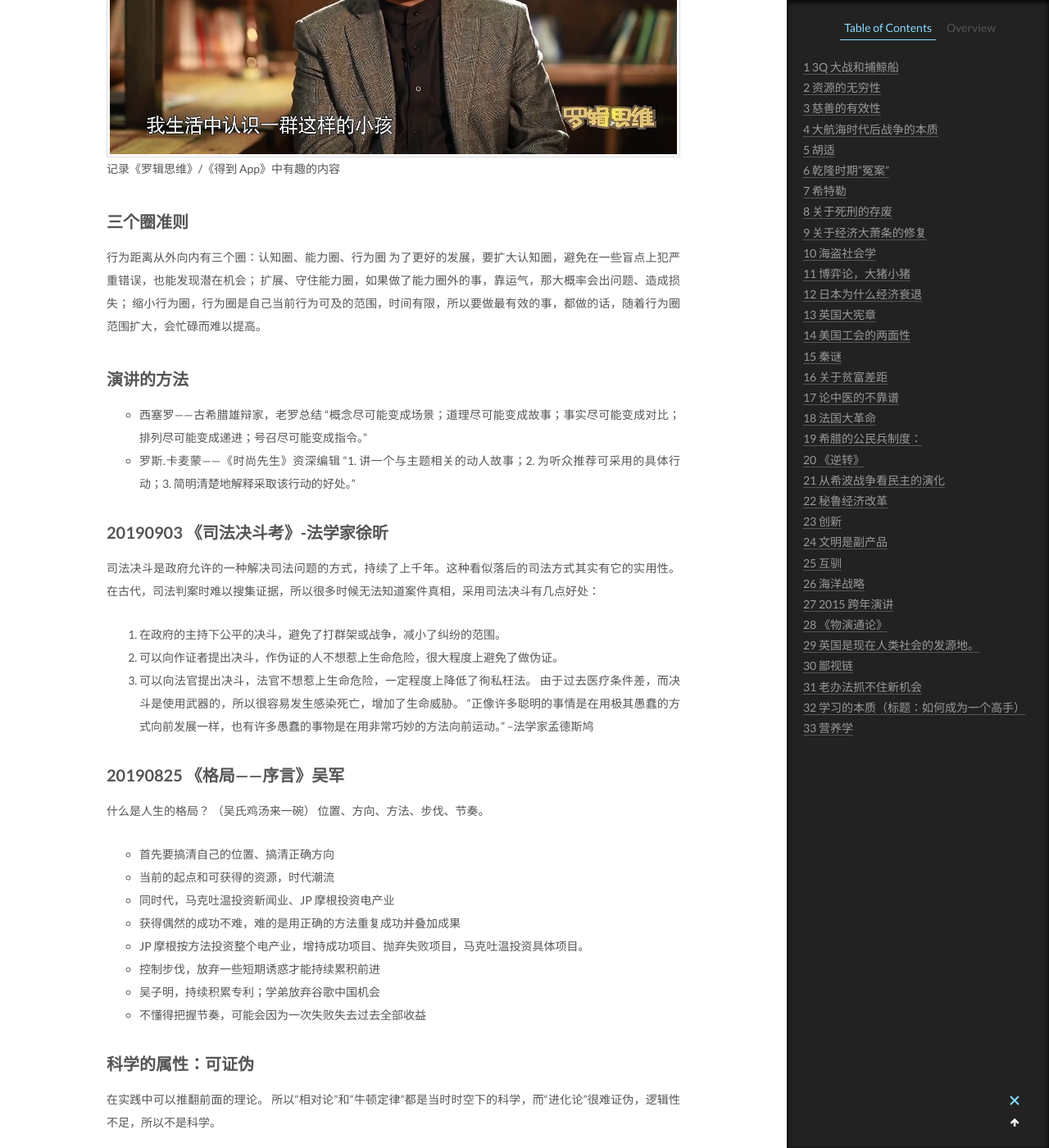
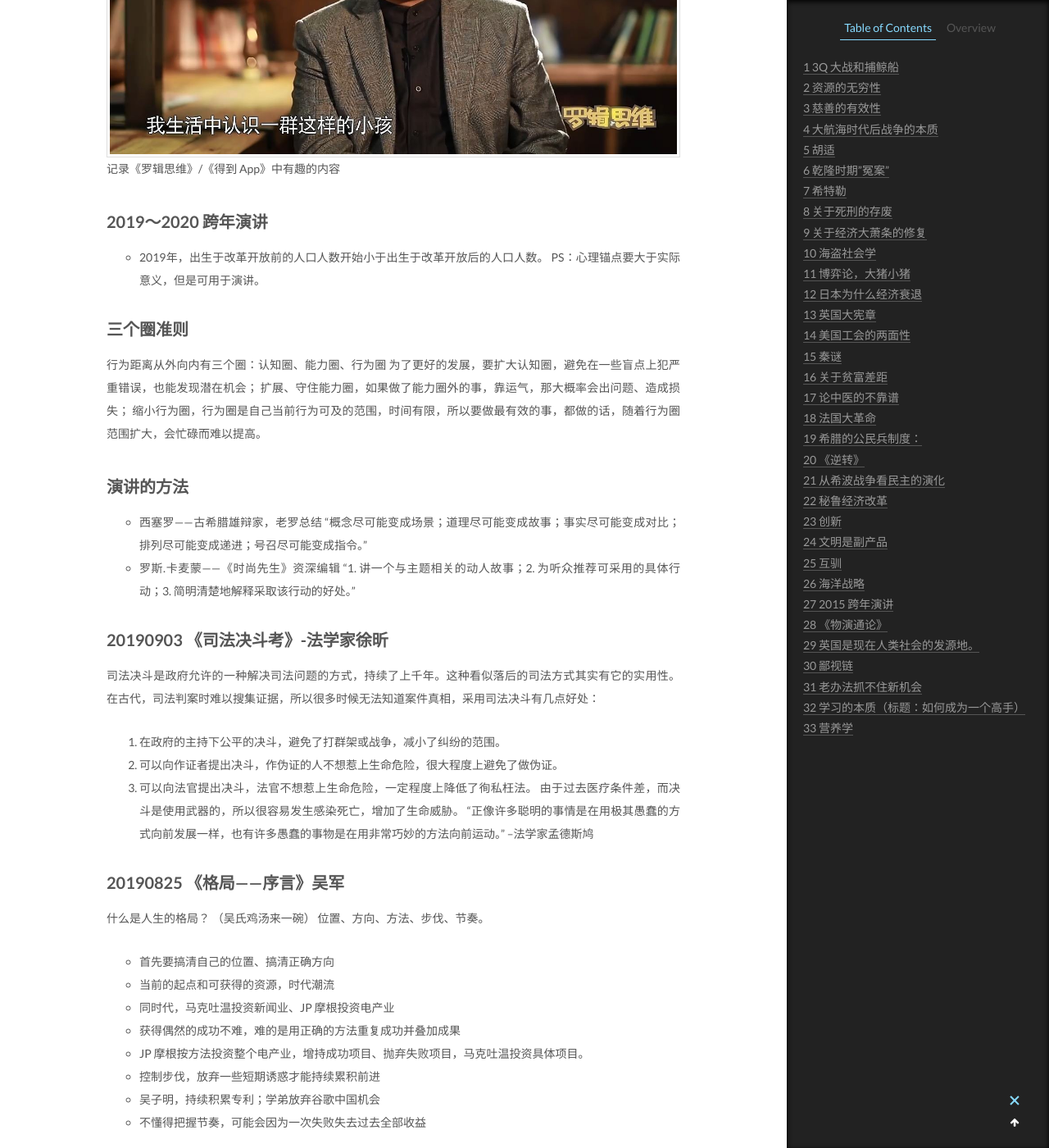
Before and after one commit to CodeHunter2006/CodeHunter2006.github.io, a Jekyll site: the page built from _posts/2014-02-11-Mr_Luo.md, in a window 1280 px wide and 1400 px high, scrolled down 672 px. Shown: the whole window at 82% size. Built offline with Jekyll 4.4.1, drawn with Linux system fonts in a browser that asks for light colours.

Commit message:
Update 2014-02-11-Mr_Luo.md

```diff
--- a/_posts/2014-02-11-Mr_Luo.md
+++ b/_posts/2014-02-11-Mr_Luo.md
@@ -7,6 +7,10 @@ tags: book
 
 ![罗振宇](/assets/images/2014-02-11-Mr_Luo_1.jpeg)
 记录《罗辑思维》/《得到 App》中有趣的内容
+
+## 2019～2020 跨年演讲
+* 2019年，出生于改革开放前的人口人数开始小于出生于改革开放后的人口人数。
+PS：心理锚点要大于实际意义，但是可用于演讲。
 
 ## 三个圈准则
 行为距离从外向内有三个圈：认知圈、能力圈、行为圈
```
